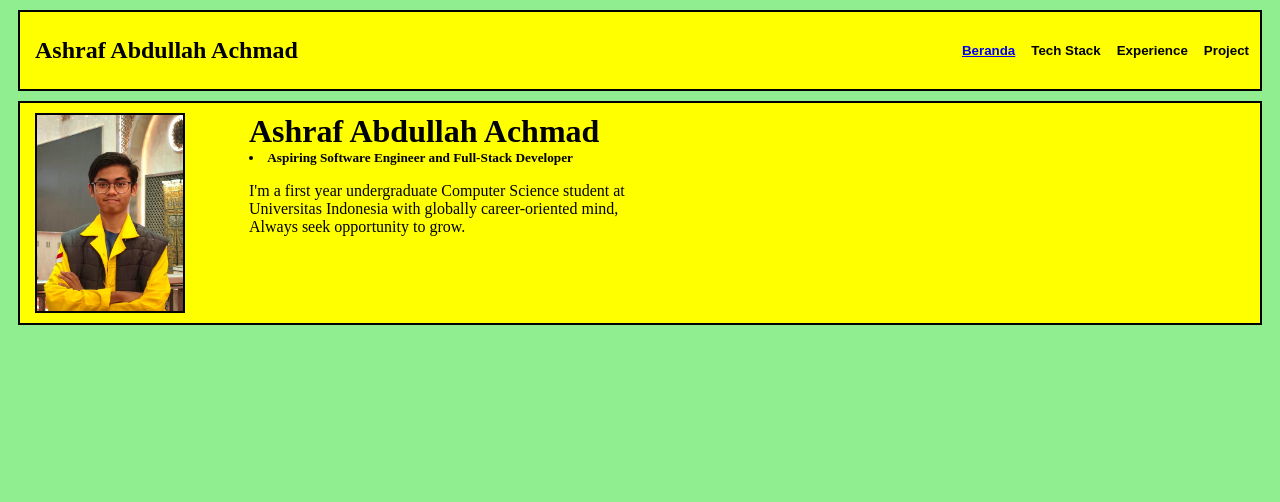
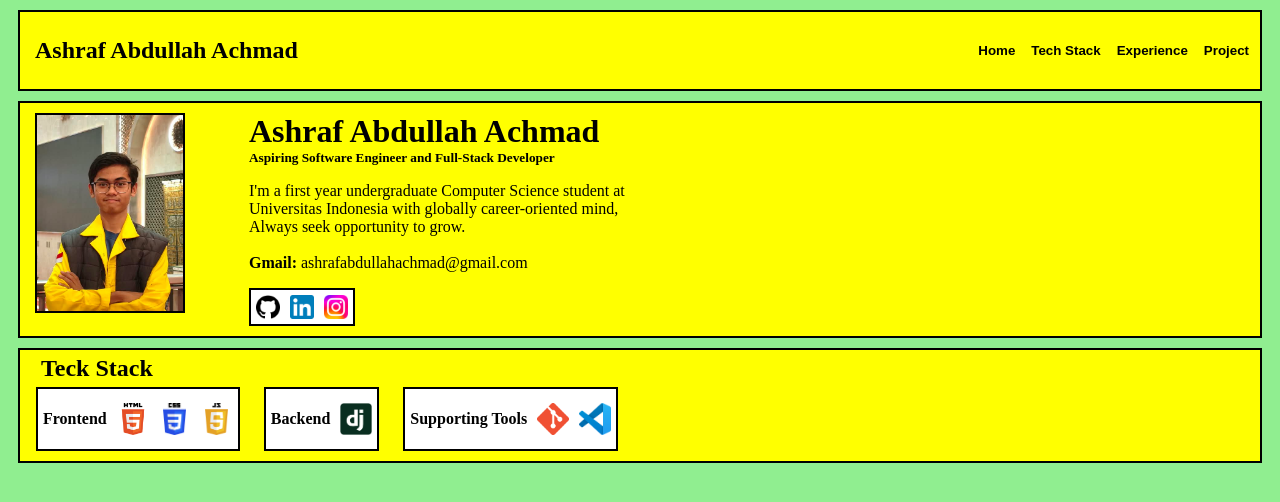
Before and after one commit to Carroties/proyek-fuki-portofolio, a plain HTML site: page index.html in a window 1280 px wide. Drawn offline with Linux system fonts and the light colour scheme.

Commit message:
Added Tech Stack section and socials

```diff
--- a/index.html
+++ b/index.html
@@ -15,9 +15,7 @@
             </div>
             <div class="navbar-buttons">
                 <button>
-                    <a href="index.html">
-                        Beranda
-                    </a>
+                        Home
                 </button>
                 <button>
                     Tech Stack
@@ -33,13 +31,13 @@
 
         <div class ="profile">
             <div class="profile-photo">
-                <img src="foto_ashraf.jpg" height="200">
+                <img src="photos/ashraf-photo.jpg" height="200">
             </div>
 
             <div class="profile-description">
                 <div class="profile-description-title">
                     <h1>Ashraf Abdullah Achmad</h1>
-                    <h5><li>Aspiring Software Engineer and Full-Stack Developer</li></h5>
+                    <h5>Aspiring Software Engineer and Full-Stack Developer</h5>
                 </div>
 
                 <div class ="profile-description-paragraph">
@@ -47,10 +45,53 @@
                         I'm a first year undergraduate Computer Science student
                         at <br> Universitas Indonesia with globally career-oriented
                         mind, <br> Always seek opportunity to grow.
+
+                        <br>
+
+                        <br>
+                        <strong>Gmail:</strong> ashrafabdullahachmad@gmail.com
                     </p>
-                    </li>
+                    <div class="profile-description-paragraph-social">
+                        <img src="photos/github-logo.png">
+                        <img src="photos/linkedin-logo.webp">
+                        <img src="photos/instagram-logo.webp">
+                    </div>
                 </div>
             </div>
         </div>
+
+        <div class="tech_stack">
+            <div class="tech_stack-title">
+                <h2>Teck Stack</h2>
+            </div>
+
+            <div class="tech_stack-logo">
+
+                <div class="tech_stack-logo-frontend">
+                    <p>
+                        Frontend
+                    </p>
+                    <img src="photos/html5-logo.webp">
+                    <img src="photos/css3-logo.png">
+                    <img src="photos/javascript-logo.webp">
+                </div>
+
+                <div class="tech_stack-logo-backend">
+                    <p>
+                        Backend
+                    </p>
+                    <img src="photos/django-logo.webp">
+                </div>
+
+                <div class="tech_stack-logo-tools">
+                    <p>
+                        Supporting Tools
+                    </p>
+                    <img src="photos/git-logo.webp">
+                    <img src="photos/vscode-logo.webp">
+                </div>
+            </div>
+
+        </div>
     </body>
 </html>
--- a/style.css
+++ b/style.css
@@ -19,7 +19,15 @@ body {
     Margin: 10px;
     border: 2px black solid;
     display: flex;
-    gap : 64px;
+    gap: 64px;
+
+}
+
+.tech_stack {
+    background: yellow;
+    Margin: 10px;
+    border: 2px black solid;
+    display: flex;
 }
 
 .navbar {
@@ -47,7 +55,6 @@ body {
     margin-left: 5px;
 
         img {
-        border-radius: 6px;
         height: 100%;
         width: 100%;
         object-fit: cover;
@@ -68,5 +75,58 @@ body {
         .profile-description-paragraph {
 
         }
+
+            .profile-description-paragraph-social {
+                background: white;
+                display: inline-flex;
+                gap: 10px;
+                padding: 5px;
+                border: 2px black solid;
+
+                img {
+                    display: block;
+                    width: 24px;
+                    height: 24px;
+            }
+        }
     }
 }
+
+.tech_stack {
+    display: flex;
+    flex-direction: column;
+    padding-left: 16px;
+    padding-bottom: 10px;
+
+    .tech_stack-title {
+        h2 {
+            margin: 5px;
+        }
+    }
+
+    .tech_stack-logo {
+        display: flex;
+        flex-direction: row;
+        flex-wrap: wrap;
+        gap: 24px;
+
+
+        .tech_stack-logo-frontend,
+        .tech_stack-logo-backend,
+        .tech_stack-logo-tools {
+            font-weight: bold;
+            display: inline-flex;
+            align-items: center;
+            gap: 10px;
+            padding: 5px;
+            background: white;
+            border: 2px solid black;
+        }
+
+            img {
+                width: 32px;
+                height: 32px;
+                object-fit: contain;
+        }
+    }
+}
```
Also changed, not shown: photos/ashraf-photo.jpg (renamed from foto_ashraf.jpg), photos/css3-logo.png (added), photos/django-logo.webp (added), photos/git-logo.webp (added), photos/github-logo.png (added), photos/html5-logo.webp (added), photos/instagram-logo.webp (added), photos/javascript-logo.webp (added), photos/linkedin-logo.webp (added), photos/vscode-logo.webp (added).
